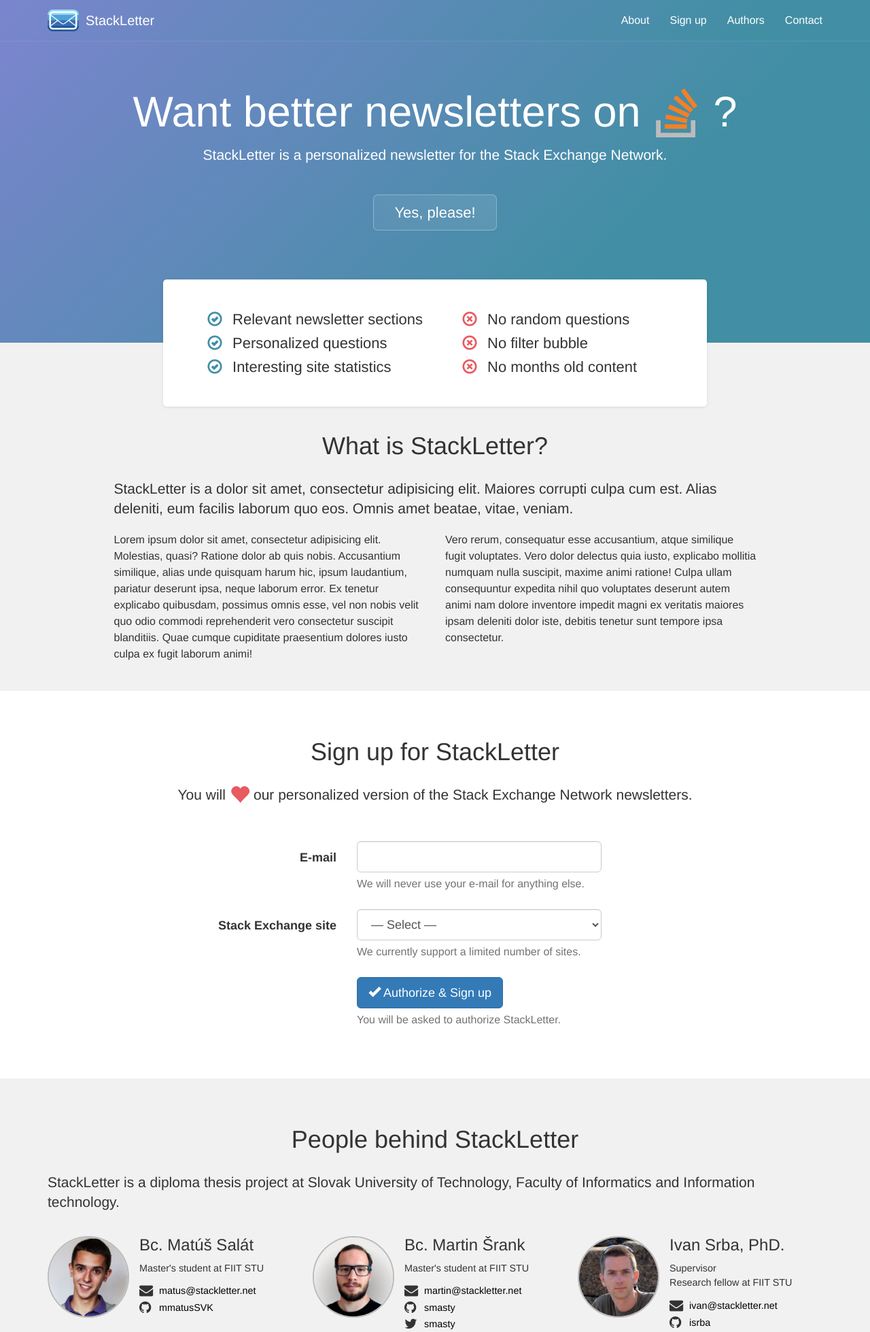
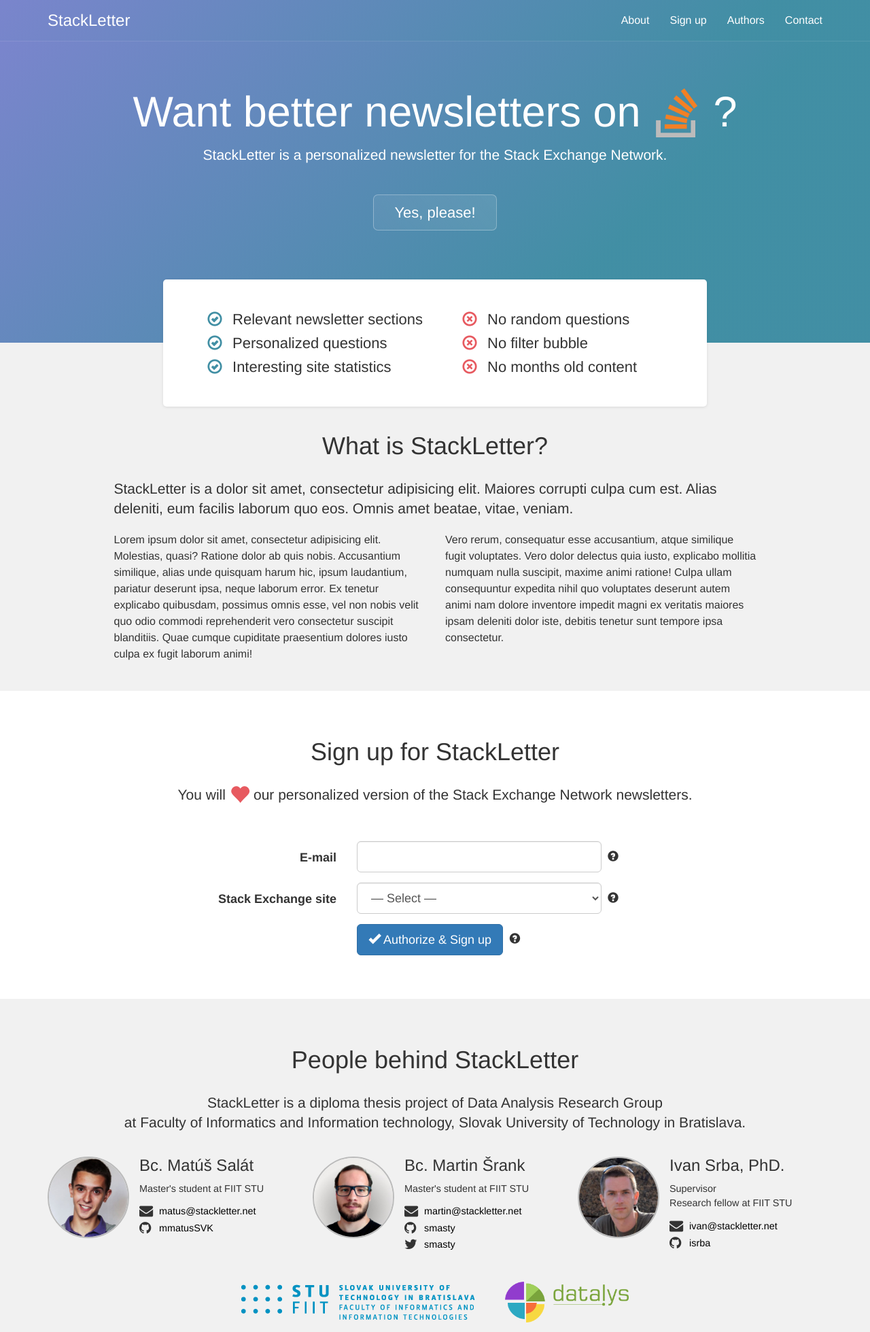
Before and after one commit to StackLetter/LandingPage, a PHP site: page / in a window 1280 px wide. Shown: the top 1959 px of the page at 68% size. Run offline with PHP 8.4, Linux system fonts and the light colour scheme.

Commit message:
add contact and fiit/pewe info

```diff
--- a/assets/style.css
+++ b/assets/style.css
@@ -1,8 +1,7 @@
-body{padding-top: 60px;padding-bottom: 100px;font-size:16px;line-height: 1.5;}
+body{padding-top: 60px;font-size:16px;line-height: 1.5;}
 
 .navbar-custom{color:#fff;background:linear-gradient(-45deg, hsl(193, 43%, 45%) 15%, hsl(232, 45%, 64%));border-bottom:1px solid rgba(255,255,255,.1);padding:5px 0}
-.navbar-custom .logo{float: left;height:32px;position: relative;top:-6px;margin-right: 10px;}
-.navbar-custom a.navbar-brand{font-size: 20px;color:#fff;}
+.navbar-custom a.navbar-brand{font-size: 24px;color:#fff;}
 .navbar-custom .navbar-nav a{color:#fff}
 .navbar-custom .navbar-nav a:hover, .navbar-custom .navbar-nav a:focus{color:#fff;background:rgba(255,255,255,.1);border-radius:5px}
 
@@ -37,6 +36,12 @@ body{padding-top: 60px;padding-bottom: 100px;font-size:16px;line-height: 1.5;}
 .glyphicon-heart{color:#e75a60}
 .signup-form{margin:2em 0}
 
+.tip-wrapper{position: relative;}
+.tip-wrapper .tip{position: absolute;right: -10px;top:50%;margin-top: -8px}
+.tip{cursor:pointer}
+.tip:hover::after{z-index:10000;content:attr(data-title);display: block;position: absolute;left:20px;top:-10px;width:200px;background:rgba(0,0,0,.95);border-radius:5px;padding:5px 7px;color:#fff;font: 12px/1.2 "Helvetica Neue", Helvetica, Arial, sans-serif;}
+.btn + .tip{position: relative;top:2px;left:5px}
+
 
 .author{margin-top: 1em;padding-bottom: 2em;}
 .author img{width: 120px;border-radius:50%;border:2px solid #bbb;float: left;}
@@ -46,3 +51,9 @@ body{padding-top: 60px;padding-bottom: 100px;font-size:16px;line-height: 1.5;}
 .author p.contact{line-height: 1.7;}
 .author p.contact .fa{width:25px;font-size: 1.4em;position: relative;top:2px}
 .author p.contact a{color:#000}
+
+.faculty img{margin:0 20px;}
+
+.contact-form textarea{max-width:100%;min-width:100%;min-height: 80px;max-height: 200px}
+
+.footer .logo h2{font-weight: 300;}
--- a/index.html
+++ b/index.html
@@ -16,10 +16,7 @@
                     <span class="sr-only">Toggle navigation</span>
                     <span class="icon-bar"></span><span class="icon-bar"></span><span class="icon-bar"></span>
                 </button>
-                <a class="navbar-brand" href="./">
-                    <img src="assets/img/logo-128.png" alt="logo" class="logo">
-                    StackLetter
-                </a>
+                <a class="navbar-brand" href="./">StackLetter</a>
             </div>
 
             <div class="collapse navbar-collapse" id="navbar-collapse">
@@ -90,27 +87,27 @@
                     <form action="./" method="post" class="form-horizontal signup-form">
                         <div class="form-group form-group-lg">
                             <label for="signup-mail" class="col-sm-4 control-label">E-mail</label>
-                            <div class="col-sm-6">
+                            <div class="col-sm-6 tip-wrapper">
                                 <input type="mail" class="form-control" id="signup-mail" required>
-                                <div class="help-block">We will never use your e-mail for anything else.</div>
+                                <span class="tip glyphicon glyphicon-question-sign" data-title="We will only use your address for delivering the newsletter. You can unsubscribe anytime."></span>
                             </div>
                         </div>
                         <div class="form-group form-group-lg">
                             <label for="signup-site" class="col-sm-4 control-label">Stack Exchange site</label>
-                            <div class="col-sm-6">
+                            <div class="col-sm-6 tip-wrapper">
                                 <select class="form-control" id="signup-site" required>
                                     <option>&mdash; Select &mdash;</option>
                                     <option>Software Engineering</option>
                                     <option>Mathematicks</option>
                                 </select>
-                                <div class="help-block">We currently support a limited number of sites.</div>
+                                <span class="tip glyphicon glyphicon-question-sign" data-title="We only support a limited number of sites at the moment."></span>
                             </div>
                         </div>
                         <div class="form-group form-group-lg">
                             <label class="col-sm-4 control-label"></label>
                             <div class="col-sm-6">
                                 <button type="submit" class="btn btn-lg btn-primary"><span class="glyphicon glyphicon-ok"></span> Authorize & Sign up</button>
-                                <div class="help-block">You will be asked to authorize StackLetter.</div>
+                                <span class="tip glyphicon glyphicon-question-sign" data-title="You will be asked to authorize StackLetter with your Stack Exchange profile. We use this to collect your user ID and access token for the API. We process only publicly available data."></span>
                             </div>
                         </div>
                         <div class="text-right">
@@ -125,8 +122,9 @@
         <div class="container">
             <h1 class="sec-title" id="authors">People behind StackLetter</h1>
 
-            <p class="lead">
-                StackLetter is a diploma thesis project at Slovak University of Technology, Faculty of Informatics and Information technology.
+            <p class="lead text-center">
+                StackLetter is a diploma thesis project of Data Analysis Research Group<br>
+                at Faculty of Informatics and Information technology, Slovak University of Technology in Bratislava.
             </p>
 
             <div class="row">
@@ -159,7 +157,68 @@
                     </p>
                 </div>
             </div>
+
+            <div class="row">
+                <div class="col-md-8 col-md-offset-2 faculty">
+                    <p class="text-center">
+                        <a href="http://www.fiit.stuba.sk/en"><img src="assets/img/fiit.png" alt="" height="52"></a>
+                        <a href="https://www.pewe.sk/datalys"><img src="assets/img/datalys.png" alt="" height="60"></a>
+                    </p>
+                </div>
+            </div>
         </div>
     </div>
+
+    <div class="white-block">
+        <div class="container">
+            <h1 class="sec-title" id="contact">Contact us</h1>
+            <p class="lead text-center">If you have any questions or concerns, don't hesitate to contact us.</p>
+            <div class="row">
+                <div class="col-md-9 col-md-offset-1">
+                    <form action="./" method="post" class="form-horizontal contact-form">
+                        <div class="form-group">
+                            <label for="contact-name" class="col-sm-4 control-label">Name</label>
+                            <div class="col-sm-6">
+                                <input type="text" class="form-control" id="contact-name" required>
+                            </div>
+                        </div>
+                        <div class="form-group">
+                            <label for="contact-mail" class="col-sm-4 control-label">E-mail</label>
+                            <div class="col-sm-6">
+                                <input type="mail" class="form-control" id="contact-mail" required>
+                            </div>
+                        </div>
+                        <div class="form-group">
+                            <label for="contact-body" class="col-sm-4 control-label">Message</label>
+                            <div class="col-sm-6">
+                                <textarea id="contact-body" cols="30" rows="5" class="form-control"></textarea>
+                            </div>
+                        </div>
+                        <div class="form-group form-group-lg">
+                            <label class="col-sm-4 control-label"></label>
+                            <div class="col-sm-6">
+                                <button type="submit" class="btn btn-lg btn-primary pull-right">Send</button>
+                            </div>
+                        </div>
+                        <div class="text-right">
+                        </div>
+                    </form>
+                </div>
+            </div>
+        </div>
+    </div>
+
+    <div class="gray-block footer">
+        <div class="container">
+            <div class="logo text-center">
+                <img src="assets/img/logo-128.png" alt="StackLetter" height="72">
+                <h2>StackLetter</h2>
+            </div>
+            <p class="text-center">
+                A project by <a href="https://github.com/mmatusSVK">Matúš Salát</a> and <a href="https://smasty.net">Martin Šrank</a>. Find our code on <a href="https://github.com/StackLetter">GitHub</a>.
+            </p>
+        </div>
+    </div>
+    <script src="https://ajax.googleapis.com/ajax/libs/jquery/2.2.4/jquery.min.js"></script>
 </body>
 </html>
```
Also changed, not shown: assets/img/datalys.png (added), assets/img/fiit.png (added).
